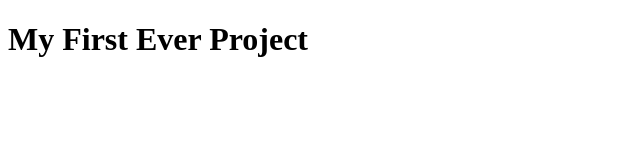
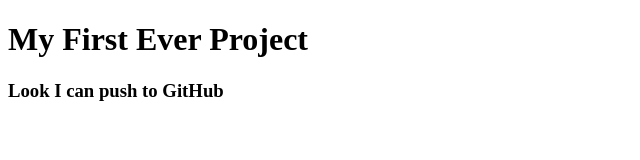
Before and after one commit to AKazadRafi/My-first-project, a plain HTML site: page index.html in a window 1280 px wide. Shown: the whole page, without its empty margins (0-640 px from the left). Drawn offline with Linux system fonts and the light colour scheme.

Commit message:
learned github

```diff
--- a/index.html
+++ b/index.html
@@ -7,5 +7,6 @@
 </head>
 <body>
     <h1>My First Ever Project</h1>
+    <h3>Look I can push to GitHub </h3>
 </body>
 </html>
```
